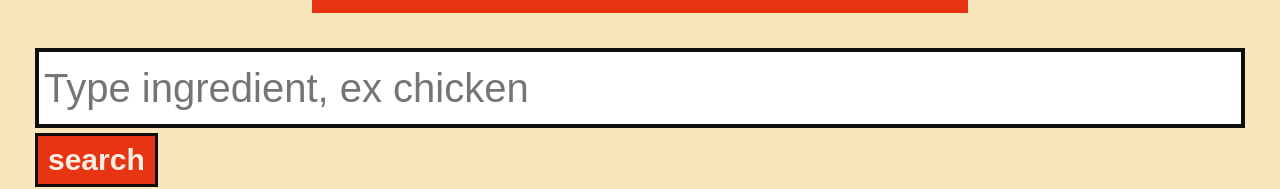
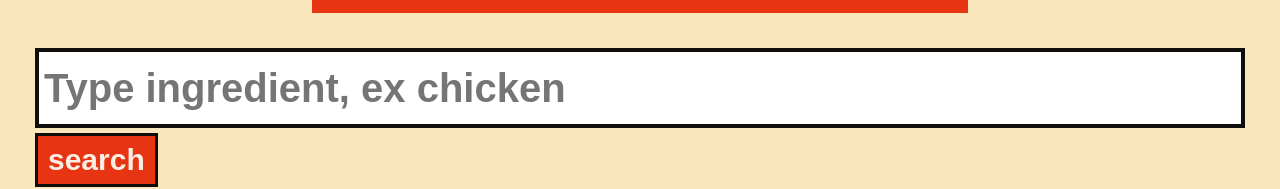
Before and after one commit to appelqvistelias/recipe-finder, a React (Vite) app: page / in a window 1280 px wide. Shown: the part 178-367 px from the top of the page. Built offline with nearby package versions, Linux system fonts and the light colour scheme; no server answers.

Commit message:
updated the searchbar

```diff
--- a/src/components/RecipeSearch/Recipe.module.css
+++ b/src/components/RecipeSearch/Recipe.module.css
@@ -41,8 +41,9 @@
     border-color: var(--main-typography-color);
     padding-left: 0.5rem;
     width: 100%;
-    height: 8rem;
-    font-size: 4rem;
+    height: 5rem;
+    font-weight: 900;
+
 
 }
 .inputContainer {
@@ -51,6 +52,7 @@
     flex-direction: column;
     gap: 0.5rem;
     justify-content: center;
+
 
 
 
@@ -82,4 +84,10 @@
         padding: 0 5rem;
     }
 
+    .searchInput {
+
+    height: 8rem;
+    font-size: 4rem;
+    }
+
 }
```
